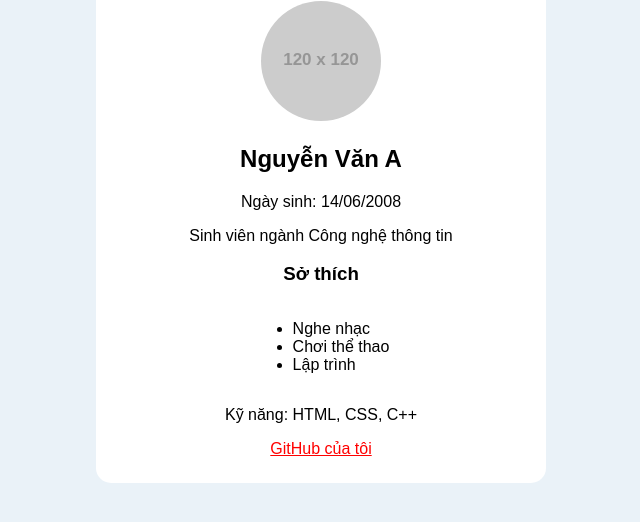
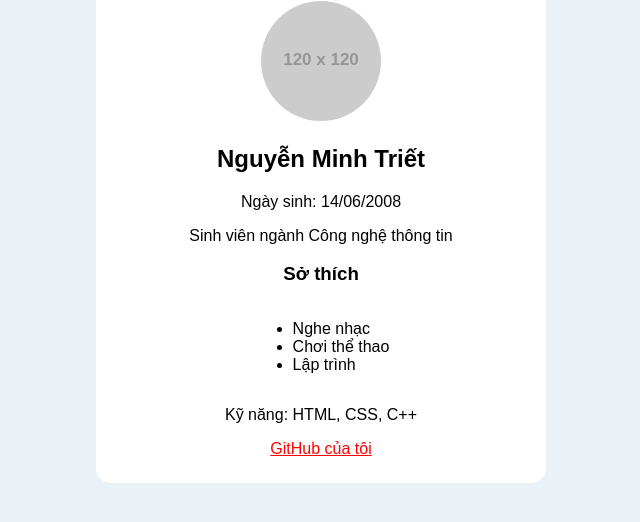
Before and after one commit to MinhTriet1406/baitap1-2-3-4-5, a plain HTML site: page index.html in a window 1280 px wide. Shown: the part 154-676 px from the top of the page, without its empty margins (319-959 px from the left). Drawn offline with Linux system fonts and the light colour scheme; placeholder pictures from the web are drawn by us.

Commit message:
Update index.html

```diff
--- a/index.html
+++ b/index.html
@@ -33,7 +33,7 @@
 
         <img src="https://placehold.co/120x120" alt="Ảnh đại diện">
 
-        <h2>Nguyễn Văn A</h2>
+        <h2>Nguyễn Minh Triết</h2>
         <p>Ngày sinh: 14/06/2008</p>
         <p>Sinh viên ngành Công nghệ thông tin</p>
 
```
